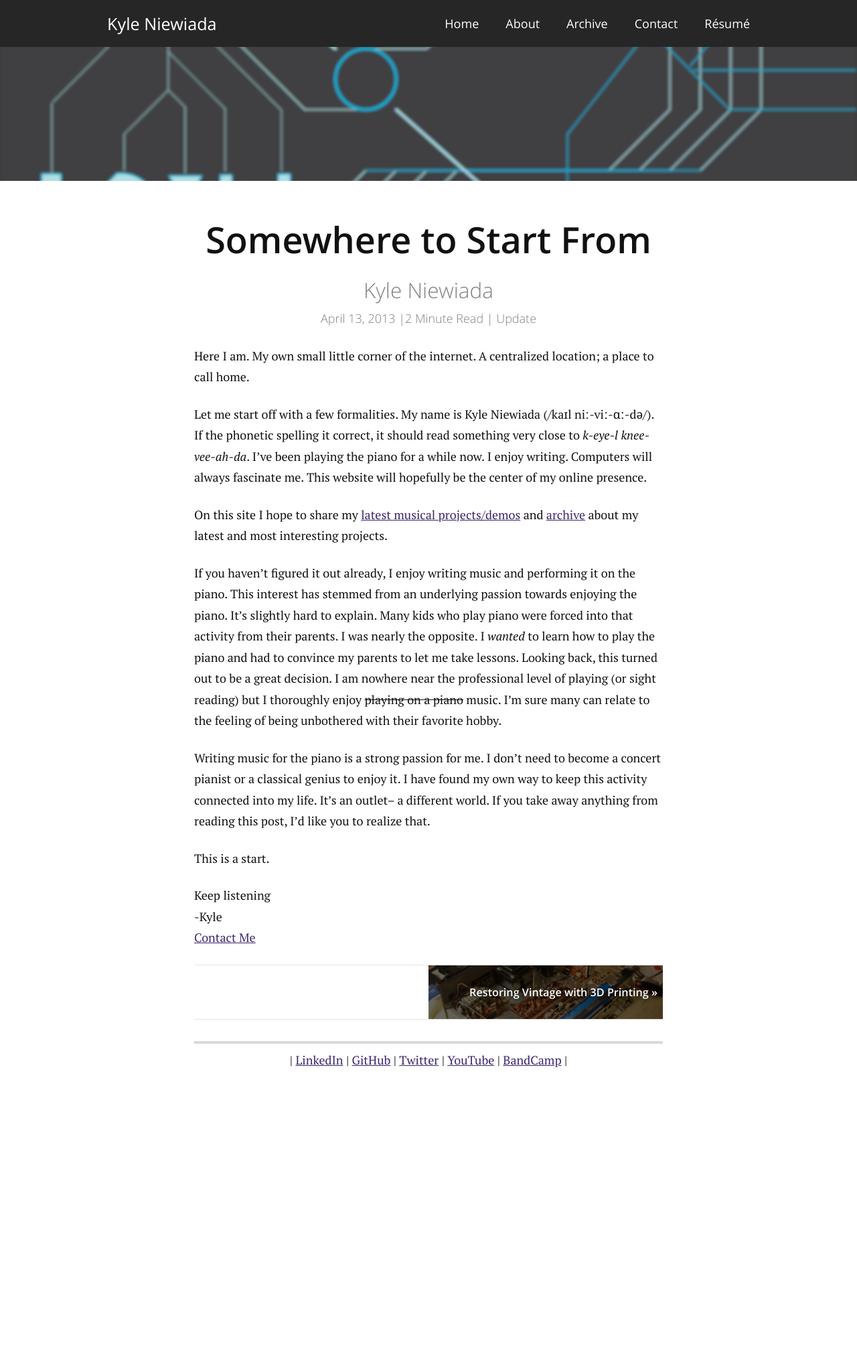
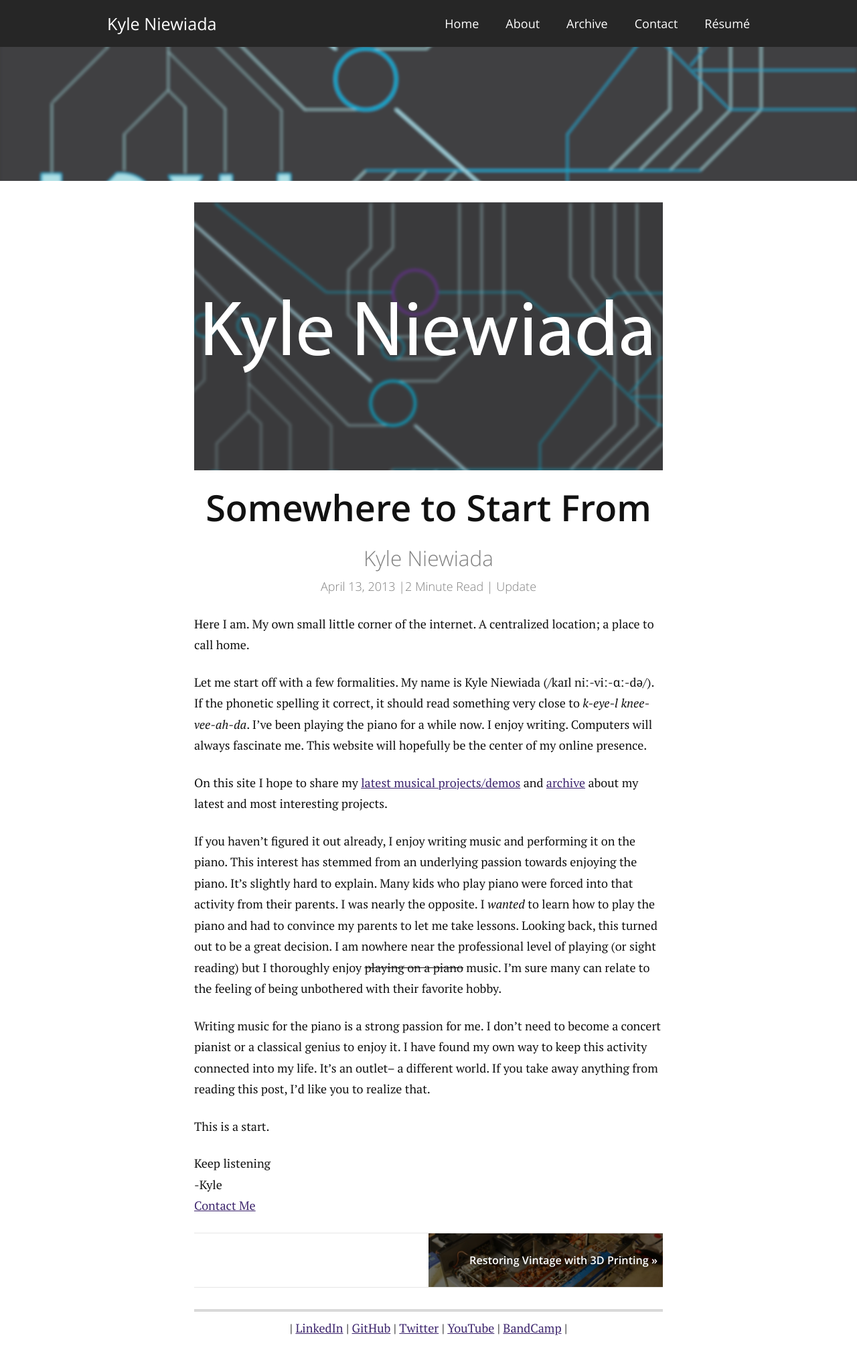
Before and after one commit to aav7fl/website-legacy, a Jekyll site: the page built from _posts/2013-04-13-somewhere-to-start.md, in a window 1280 px wide. Shown: the whole page at 67% size. Built offline with Jekyll 4.4.1, drawn with Linux system fonts in a browser that asks for light colours; before the commit the page ends 1630 px from its top, so only the background shows below that.

Commit message:
Fix default card handling for blog posts. Image may change in the future. Leaving as placeholder. Literally. That's exactly what this image is.

```diff
--- a/_config.yml
+++ b/_config.yml
@@ -71,7 +71,10 @@ defaults:
     values:
       layout: post
       author: Kyle Niewiada
-      image: /assets/img/default-card.png
+      image:
+        url: /assets/img/default-card.png
+        height: 400
+        width: 700
       seo:
         type: BlogPosting
   - scope:
```
